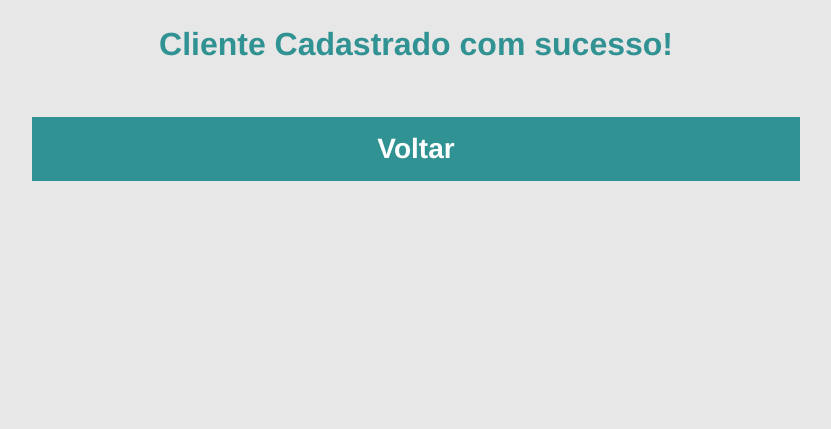
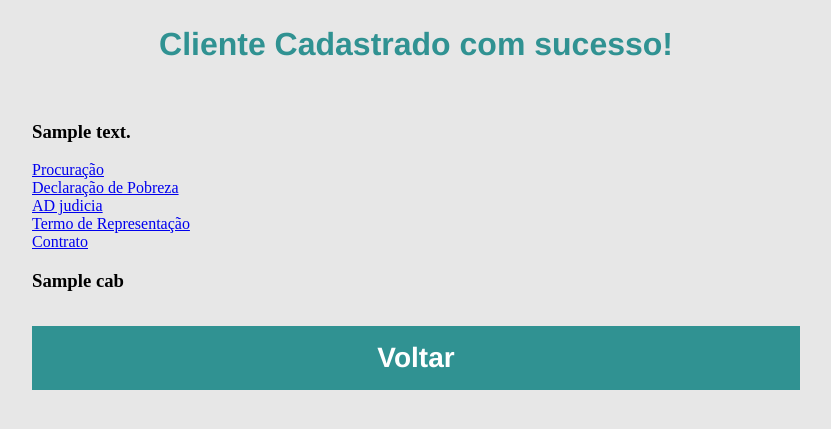
Before and after one commit to fesdias/kit-inicial-adias, a Flask app: template templates/confirmacao.html in a window 1280 px wide. Shown: the top 429 px of the page, without its empty margins (224-1055 px from the left). Run offline with Flask 2, Linux system fonts and the light colour scheme; the template is opened without the code that fills it: most values are stand-ins (such as "Sample title", 1, 10 or a date in 2020).

Commit message:
Add files via upload

```diff
--- a/templates/confirmacao.html
+++ b/templates/confirmacao.html
@@ -37,11 +37,18 @@
     </head>
     <body>
         <h1>Cliente Cadastrado com sucesso!</h1>
-        <br> <!--
+        <br>
         <h3>{{ text }}</h3>
-        <a href={{ link }}>{{ link }}</a>
+
+        <a href={{ linkProc }} download>Procuração</a><br>
+        <a href={{ linkPobr }} download>Declaração de Pobreza</a><br>
+        <a href={{ linkAD }} download>AD judicia</a><br>
+        <a href={{ linkTermo }} download>Termo de Representação</a><br>
+        <a href={{ linkCont }} download>Contrato</a><br>
+
+
         <h3>{{ cab }}</h3>
-        -->
+
         <input class="botao" type="submit" value="Voltar" onClick="javascript:history.go(-1)">
     </body>
 </html>
```
